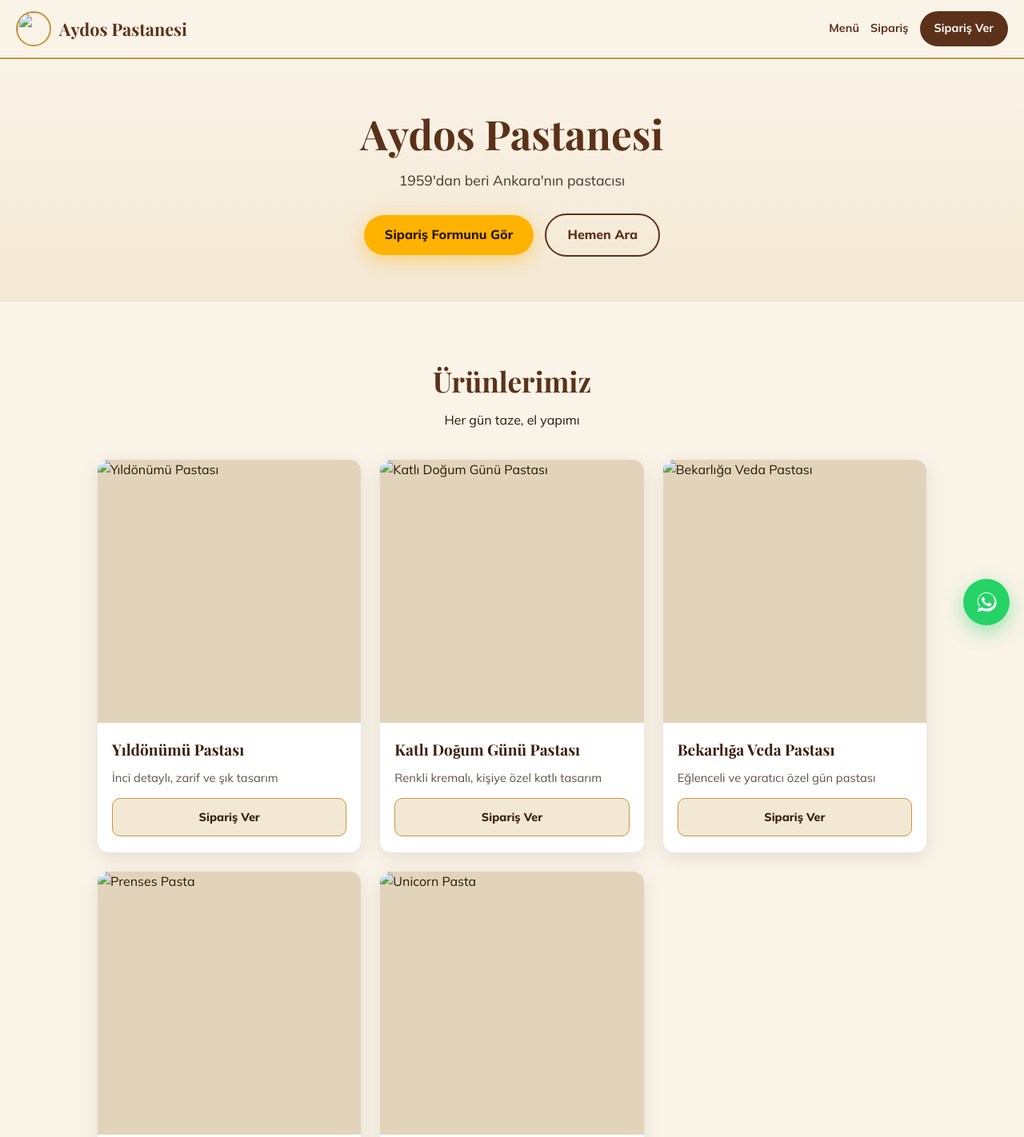
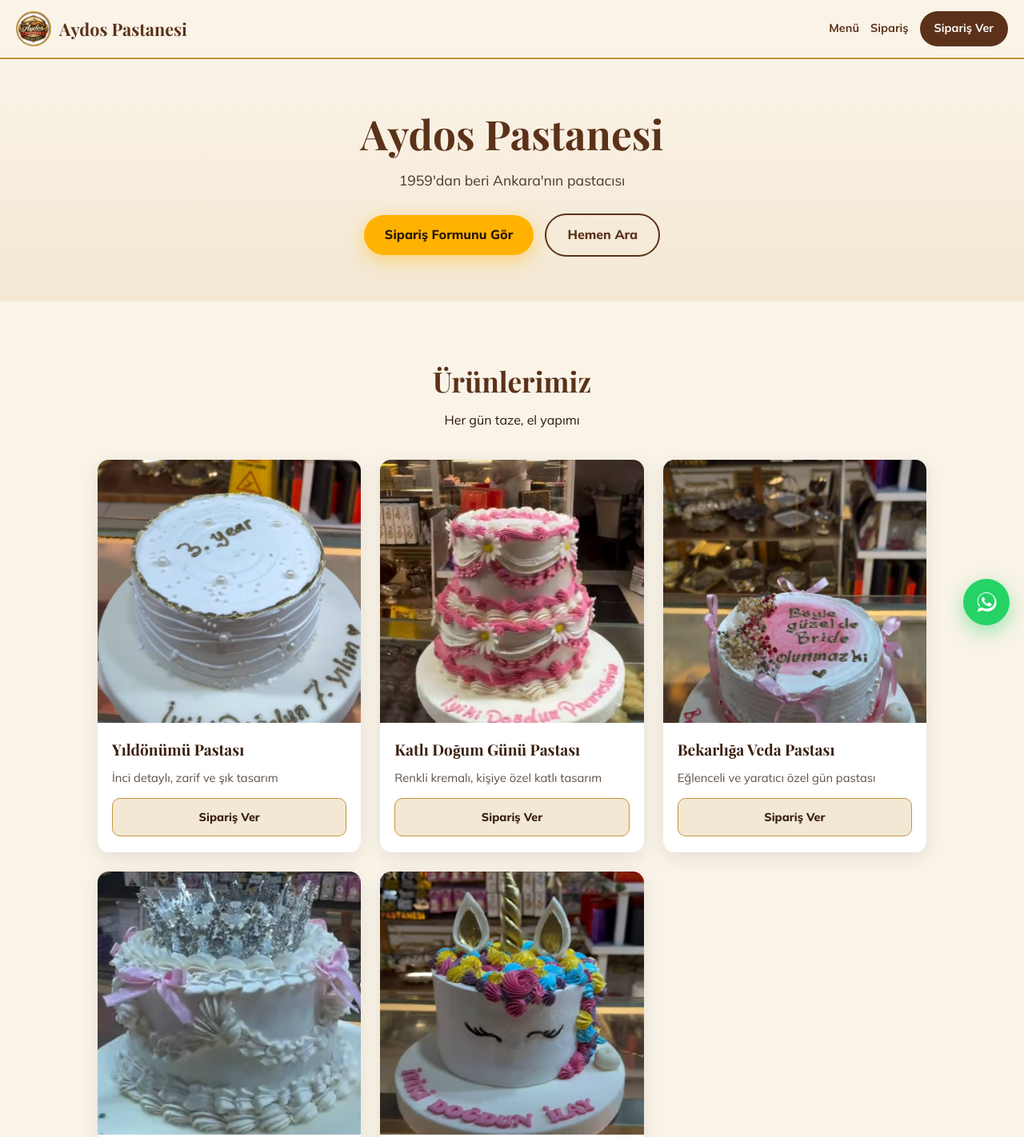
Before and after one commit to yusuf313686/Aydos-pastane-demo, a plain HTML site: page index.html in a window 1280 px wide. Shown: the top 1422 px of the page at 80% size. Drawn offline with nearby package versions, Linux system fonts and the light colour scheme.

Commit message:
Update index.html

```diff
--- a/index.html
+++ b/index.html
@@ -42,7 +42,7 @@
    Her satırın yanında ne yazacağın açıklanıyor.
    Sadece tırnak içlerini değiştir, yapıyı bozma.   */
 const CONFIG = {
-  logo: "img/logo.jpg",
+  logo: "logo.jpg",
   name: "Aydos Pastanesi",
   tagline: "1959'dan beri Ankara'nın pastacısı",
   about: "1959 yılında Ankara Beşevler'de kurulan Aydos Pastanesi, bugün Mamak Boğaziçi'nde lezzet, kalite ve güven ilkesiyle hizmet vermeye devam ediyor. Yaş pastadan baklavaya, börekten özel tasarım pastalara kadar geniş ürün yelpazesiyle her özel gününüzde yanınızdayız. Ankara'nın en uygun fiyatlı pastacısı olarak müşterilerimize her gün taze ve el yapımı lezzetler sunuyoruz.",
@@ -60,11 +60,11 @@
   },
 
   products: [
-    { name: "Yıldönümü Pastası", desc: "İnci detaylı, zarif ve şık tasarım", img: "img/yildonumu.jpg" },
-    { name: "Katlı Doğum Günü Pastası", desc: "Renkli kremalı, kişiye özel katlı tasarım", img: "img/dogumgunu.jpg" },
-    { name: "Bekarlığa Veda Pastası", desc: "Eğlenceli ve yaratıcı özel gün pastası", img: "img/bekarligaveda.jpg" },
-    { name: "Prenses Pasta", desc: "Taç detaylı, gösterişli ve şık", img: "img/prenses.jpg" },
-    { name: "Unicorn Pasta", desc: "Rengarenk, çocukların hayallerinden ilham alan", img: "img/unicorn.jpg" }
+    { name: "Yıldönümü Pastası", desc: "İnci detaylı, zarif ve şık tasarım", img: "yildonumu.jpg" },
+    { name: "Katlı Doğum Günü Pastası", desc: "Renkli kremalı, kişiye özel katlı tasarım", img: "dogumgunu.jpg" },
+    { name: "Bekarlığa Veda Pastası", desc: "Eğlenceli ve yaratıcı özel gün pastası", img: "bekarligaveda.jpg" },
+    { name: "Prenses Pasta", desc: "Taç detaylı, gösterişli ve şık", img: "prenses.jpg" },
+    { name: "Unicorn Pasta", desc: "Rengarenk, çocukların hayallerinden ilham alan", img: "unicorn.jpg" }
   ],
 
   menuNote: "Fiyatlar site yayına alınınca eklenecektir",
```
